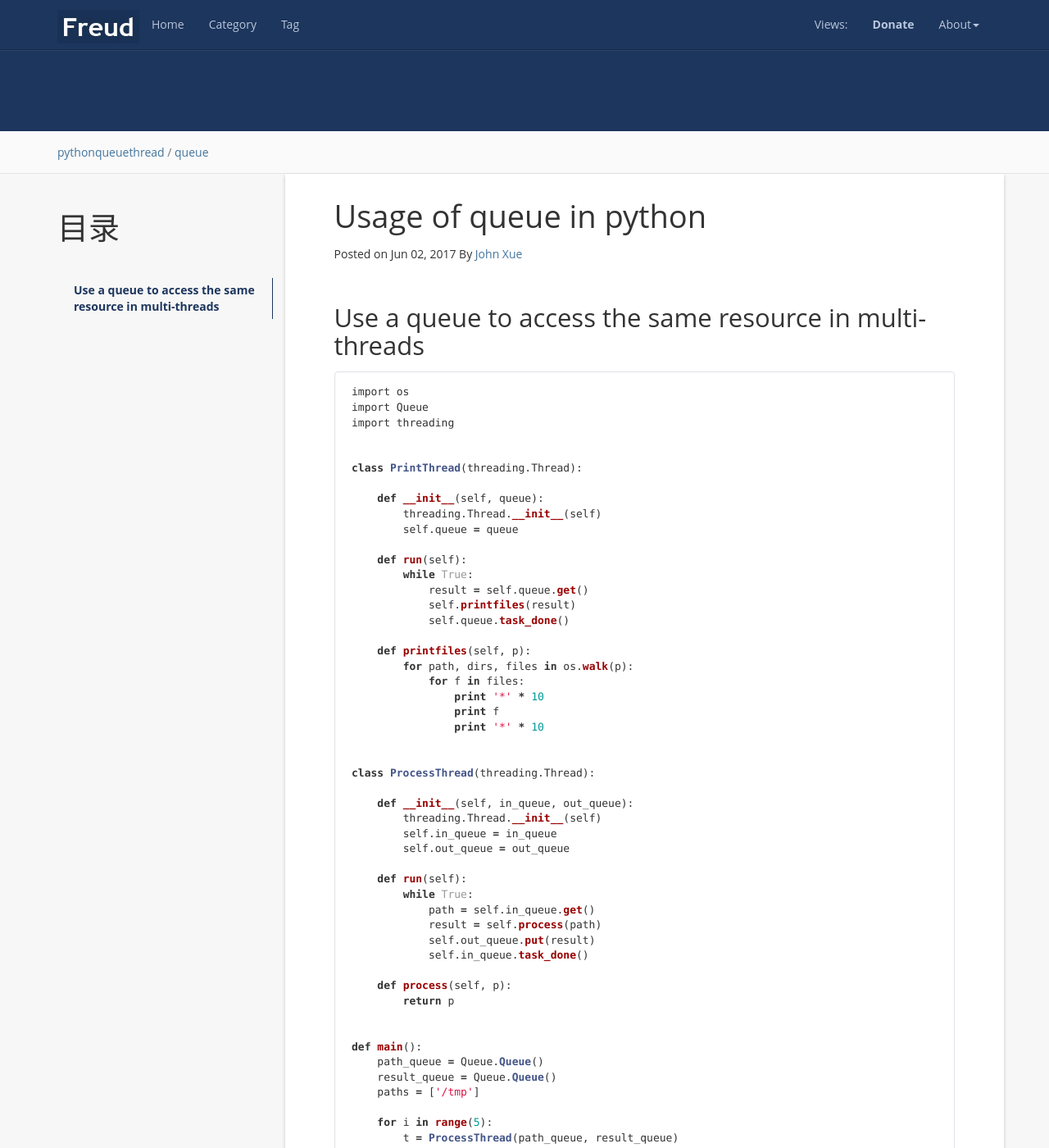
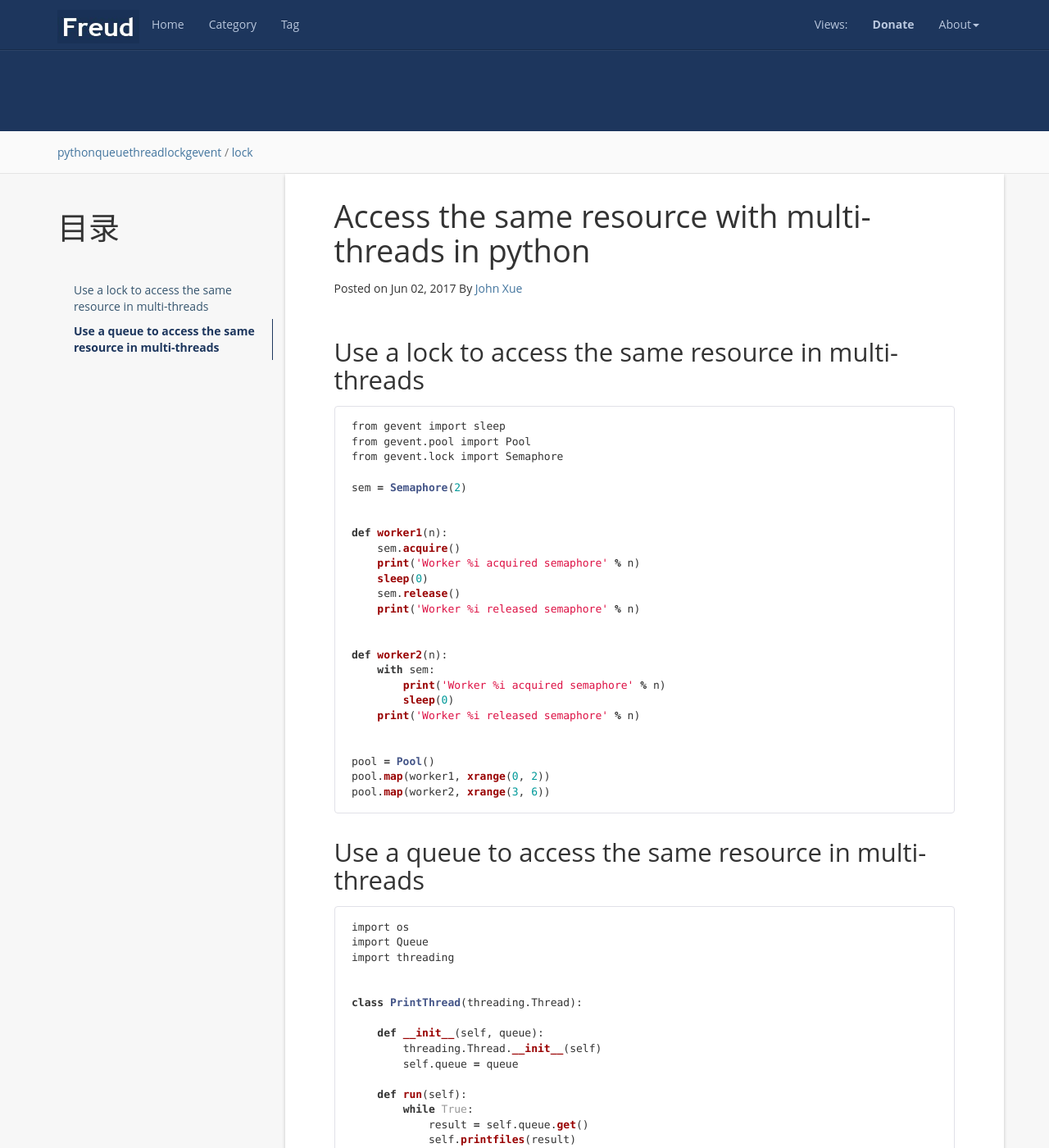
Before and after one commit to caser789/caser789.github.io, a Jekyll site: the page built from _posts/2017-6-2-Python-Queue.md, in a window 1280 px wide and 1400 px high. Shown: the whole window at 82% size. Built offline with Jekyll 4.4.1, drawn with Linux system fonts in a browser that asks for light colours; nearby versions of some CDN libraries; comment, search, counter and statistics services are not loaded.

Commit message:
Python: access the same resource in multi-thread by lock

````diff
--- a/_posts/2017-6-2-Python-Queue.md
+++ b/_posts/2017-6-2-Python-Queue.md
@@ -1,14 +1,44 @@
 ---
 layout: post
-title: Usage of queue in python
+title: Access the same resource with multi-threads in python
 date:   2017-06-02 03:18:01 +0100
-categories: python queue thread
-tag: queue
+categories: python queue thread lock gevent
+tag: lock
 ---
 
 * content
 {:toc}
 
+
+## Use a lock to access the same resource in multi-threads
+
+```python
+from gevent import sleep
+from gevent.pool import Pool
+from gevent.lock import Semaphore
+
+sem = Semaphore(2)
+
+
+def worker1(n):
+    sem.acquire()
+    print('Worker %i acquired semaphore' % n)
+    sleep(0)
+    sem.release()
+    print('Worker %i released semaphore' % n)
+
+
+def worker2(n):
+    with sem:
+        print('Worker %i acquired semaphore' % n)
+        sleep(0)
+    print('Worker %i released semaphore' % n)
+
+
+pool = Pool()
+pool.map(worker1, xrange(0, 2))
+pool.map(worker2, xrange(3, 6))
+```
 
 ## Use a queue to access the same resource in multi-threads
 ```python
````
